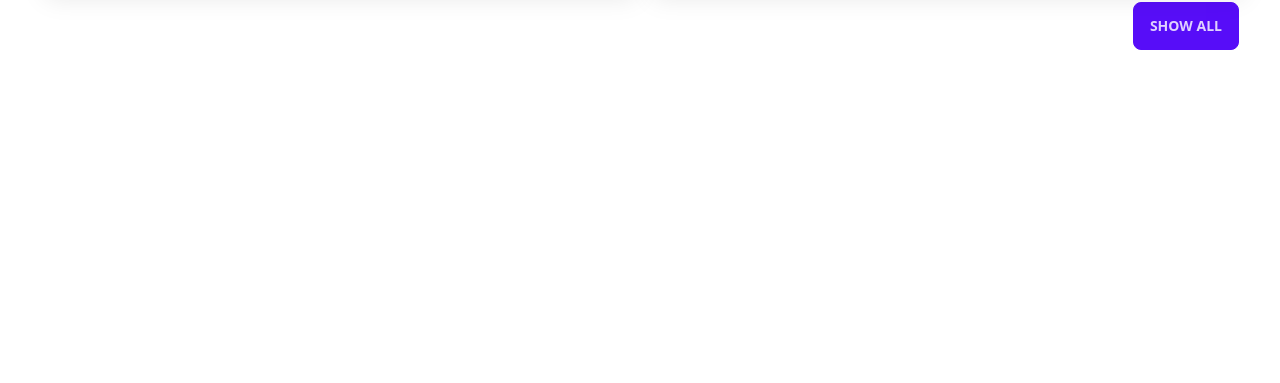
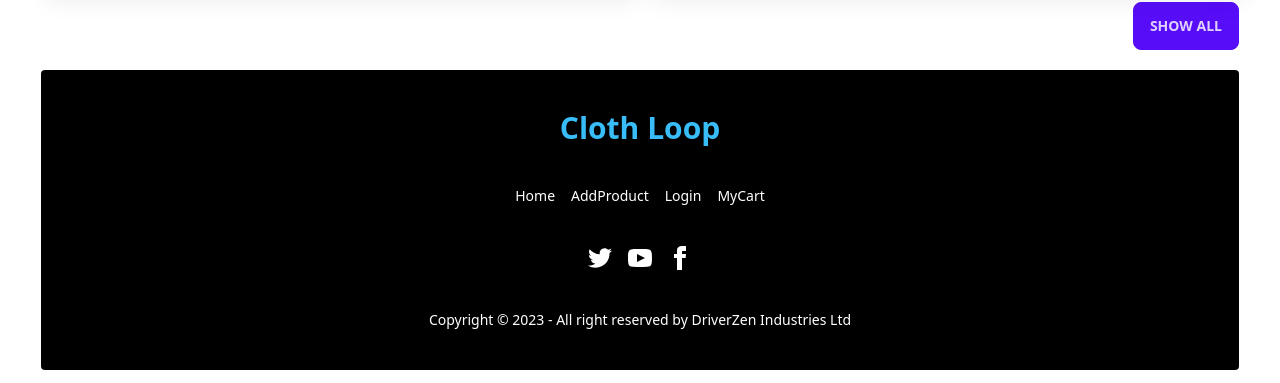
Before and after one commit to nasimuk47/clothloop-client-side, a React (Vite) app: page / in a window 1280 px wide. Shown: the part 1578-1961 px from the top of the page. Before the commit the page ends 1644 px from the top, so only its background shows below. Built offline with nearby package versions, Linux system fonts and the light colour scheme; no server answers.

Commit message:
add Footer

```diff
--- /dev/null
+++ b/src/Components/Page/Footer.jsx
@@ -0,0 +1,69 @@
+/* eslint-disable no-unused-vars */
+import React from "react";
+
+const Footer = () => {
+    return (
+        <div>
+            <footer className="footer footer-center p-10 bg-black text-white rounded mt-5">
+                <h1 className="text-sky-400 text-3xl font-bold ">Cloth Loop</h1>
+
+                <nav className="grid grid-flow-col gap-4">
+                    <a href="/" className="link link-hover">
+                        Home
+                    </a>
+                    <a href="/AddProduct" className="link link-hover">
+                        AddProduct
+                    </a>
+                    <a href="/Login" className="link link-hover">
+                        Login
+                    </a>
+                    <a href="/MyCart" className="link link-hover">
+                        MyCart
+                    </a>
+                </nav>
+                <nav>
+                    <div className="grid grid-flow-col gap-4">
+                        <a>
+                            <svg
+                                xmlns="http://www.w3.org/2000/svg"
+                                width="24"
+                                height="24"
+                                viewBox="0 0 24 24"
+                                className="fill-current">
+                                <path d="M24 4.557c-.883.392-1.832.656-2.828.775 1.017-.609 1.798-1.574 2.165-2.724-.951.564-2.005.974-3.127 1.195-.897-.957-2.178-1.555-3.594-1.555-3.179 0-5.515 2.966-4.797 6.045-4.091-.205-7.719-2.165-10.148-5.144-1.29 2.213-.669 5.108 1.523 6.574-.806-.026-1.566-.247-2.229-.616-.054 2.281 1.581 4.415 3.949 4.89-.693.188-1.452.232-2.224.084.626 1.956 2.444 3.379 4.6 3.419-2.07 1.623-4.678 2.348-7.29 2.04 2.179 1.397 4.768 2.212 7.548 2.212 9.142 0 14.307-7.721 13.995-14.646.962-.695 1.797-1.562 2.457-2.549z"></path>
+                            </svg>
+                        </a>
+                        <a>
+                            <svg
+                                xmlns="http://www.w3.org/2000/svg"
+                                width="24"
+                                height="24"
+                                viewBox="0 0 24 24"
+                                className="fill-current">
+                                <path d="M19.615 3.184c-3.604-.246-11.631-.245-15.23 0-3.897.266-4.356 2.62-4.385 8.816.029 6.185.484 8.549 4.385 8.816 3.6.245 11.626.246 15.23 0 3.897-.266 4.356-2.62 4.385-8.816-.029-6.185-.484-8.549-4.385-8.816zm-10.615 12.816v-8l8 3.993-8 4.007z"></path>
+                            </svg>
+                        </a>
+                        <a>
+                            <svg
+                                xmlns="http://www.w3.org/2000/svg"
+                                width="24"
+                                height="24"
+                                viewBox="0 0 24 24"
+                                className="fill-current">
+                                <path d="M9 8h-3v4h3v12h5v-12h3.642l.358-4h-4v-1.667c0-.955.192-1.333 1.115-1.333h2.885v-5h-3.808c-3.596 0-5.192 1.583-5.192 4.615v3.385z"></path>
+                            </svg>
+                        </a>
+                    </div>
+                </nav>
+                <aside>
+                    <p>
+                        Copyright © 2023 - All right reserved by DriverZen
+                        Industries Ltd
+                    </p>
+                </aside>
+            </footer>
+        </div>
+    );
+};
+
+export default Footer;
--- a/src/Components/Page/Home.jsx
+++ b/src/Components/Page/Home.jsx
@@ -3,6 +3,7 @@ import React, { useEffect } from "react";
 import AOS from "aos";
 import "aos/dist/aos.css";
 import PopolerService from "./PopolerService";
+import Footer from "./Footer";
 
 const Home = () => {
     useEffect(() => {
@@ -39,6 +40,8 @@ const Home = () => {
             </div>
 
             <PopolerService></PopolerService>
+
+            <Footer></Footer>
         </div>
     );
 };
--- a/src/Components/Page/PopolerService.jsx
+++ b/src/Components/Page/PopolerService.jsx
@@ -1,3 +1,4 @@
+/* eslint-disable no-unused-vars */
 import React, { useState, useEffect } from "react";
 import "../../Components/Page/PopolerService.css"; // Import your CSS file
 import { Link } from "react-router-dom";
```
